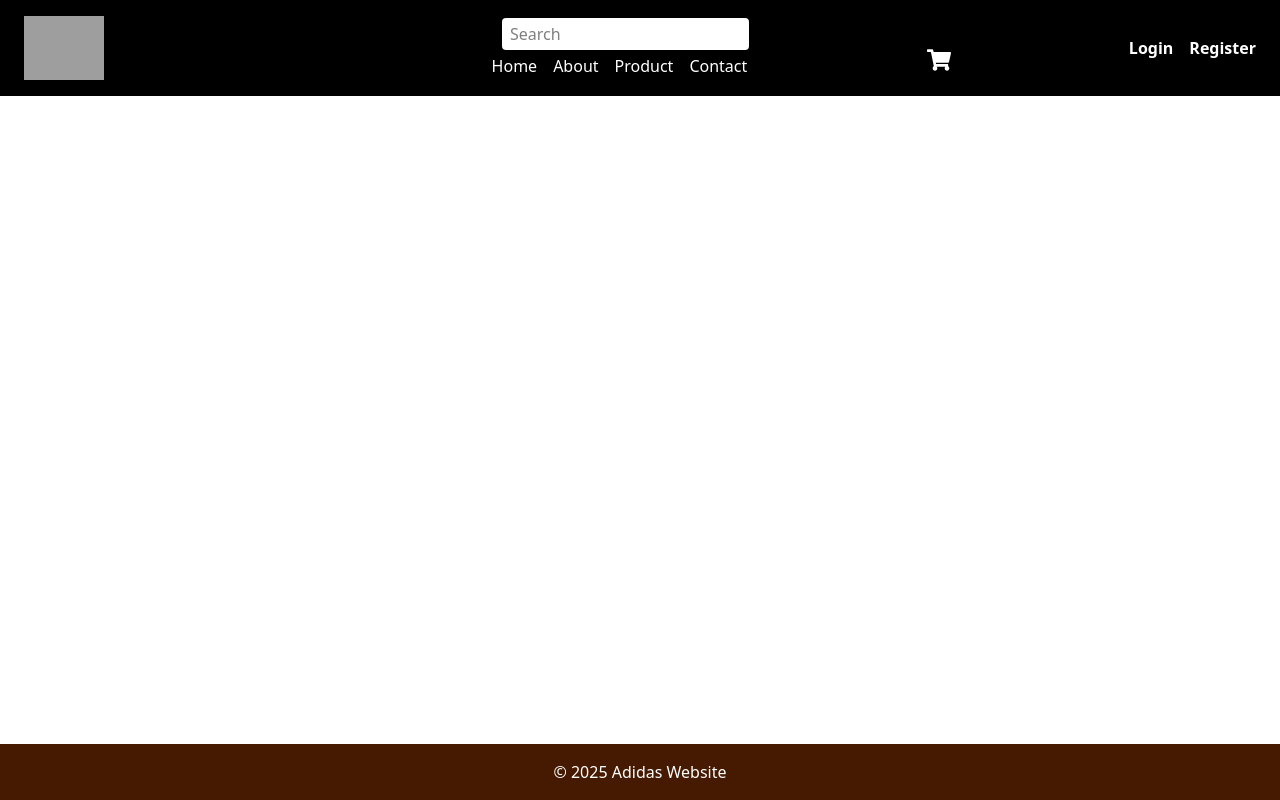
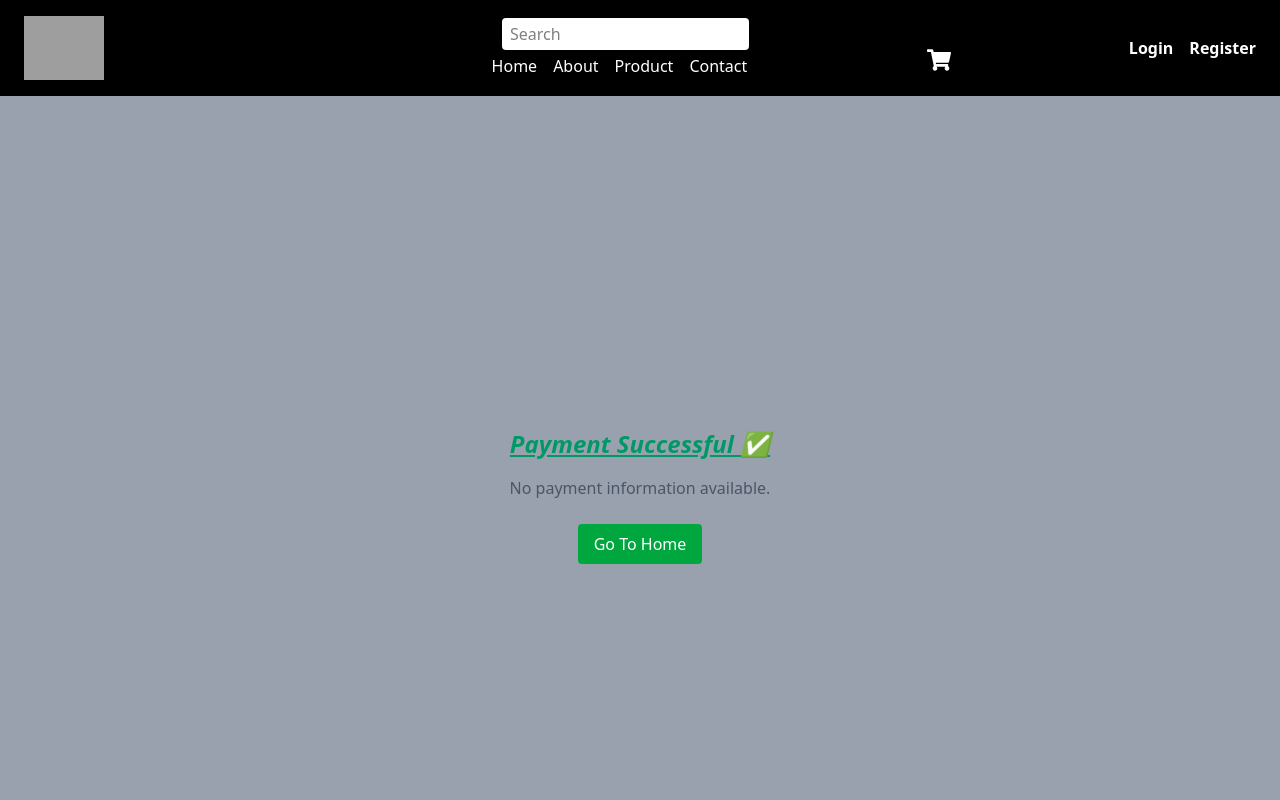
Before and after one commit to ayushad-maker/Ecommerce-website, a React (Vite) app: page /payment-success in a window 1280 px wide. Shown: the top 800 px of the page. Built offline with nearby package versions, Linux system fonts and the light colour scheme; grey boxes are pictures that could not be loaded.

Commit message:
Add Payment Success page and integrate navigation from Cartpage after successful payment

```diff
--- a/src/App.jsx
+++ b/src/App.jsx
@@ -15,6 +15,7 @@ import 'react-toastify/dist/ReactToastify.css';
 import ProtectedRoute from "./components/ProtectedRoute"
 import Profile from "./Pages/Profile"
 import Cartpage from "./Pages/Cartpage"
+import PaymentSucess from "./Pages/PaymentSucess"
 
 
 
@@ -35,6 +36,7 @@ function App() {
             <Route path="/" element={<Login/>}/>
             <Route path="/register" element={<Register/>} />
             <Route path="/cart" element={<Cartpage/>}  />
+            <Route path="/payment-success" element={<PaymentSucess/>}/>
           </Routes>
         </main>
         <Footer />
--- a/src/Pages/Cartpage.jsx
+++ b/src/Pages/Cartpage.jsx
@@ -5,9 +5,11 @@ import { FaPlus, FaMinus, FaTimes } from 'react-icons/fa';
 import axios from "axios";
 import { loadRazorpayScript } from "../utils/loadRazorpay.js";
 import { toast } from 'react-toastify';
+import { useNavigate } from 'react-router-dom';
 
 const Cartpage = () => {
   const { cartItems, removeFromCart, increaseItem, decreaseItem } = useCart();
+  const navigate = useNavigate();
 
   const totalItems = cartItems.reduce((sum, item) => sum + item.quantity, 0);
   const totalPrice = cartItems.reduce((sum, item) => sum + item.price * item.quantity, 0);
@@ -38,16 +40,22 @@ const Cartpage = () => {
         return;
       }
 
+      const itemSummary = cartItems.map(
+        (item)=>`${item.name} x ${item.quantity}`
+      ).join(",")
+
       const options = {
         key,
         amount: data.order.amount,
         currency: "INR",
         name: "Adidas Store",
-        description: "Test Transaction",
+        description:itemSummary,
         image: "https://yourlogo.com/logo.png",
         order_id: data.order.id,
 
         handler: async function (response) {
+
+
           const { razorpay_order_id, razorpay_payment_id, razorpay_signature } = response;
 
           try {
@@ -62,8 +70,16 @@ const Cartpage = () => {
               cartItems,
             });
 
+            console.log("verifyResponse:", verifyResponse.data);
+
             if (verifyResponse.data.success) {
               toast.success("Payment Verified Successfully!");
+              console.log("Payment being passed to success page:", verifyResponse.data.payment);
+              navigate("/payment-success",{
+               state:{
+               paymentData:verifyResponse.data.payment,
+               },
+              });
             } else {
               toast.error("Payment Verification Failed");
             }
@@ -73,6 +89,8 @@ const Cartpage = () => {
           }
         },
 
+
+
         prefill: {
           name: "Ayush Adhikari",
           email: "ayushadhikari080@gmail.com",
@@ -81,6 +99,7 @@ const Cartpage = () => {
 
         notes: {
           address: "Ayush Mart",
+          items:itemSummary,
         },
 
         theme: {
--- /dev/null
+++ b/src/Pages/PaymentSucess.jsx
@@ -0,0 +1,48 @@
+import React from "react";
+import { useLocation,Link } from "react-router-dom"
+
+
+const PaymentSucess = () =>{
+   const location = useLocation();
+   const paymentData = location.state?.paymentData;
+
+   console.log("Location state:", location.state);
+   console.log("paymentData:", paymentData);
+
+    const formatINR = (amount) =>
+    new Intl.NumberFormat("en-IN", {
+      style: "currency",
+      currency: "INR",
+      maximumFractionDigits: 0,
+    }).format(amount);
+
+
+   return(
+    <div className="flex flex-col items-center justify-center min-h-screen p-6 bg-gray-400">
+     <h1 className="text-2xl font-semibold text-emerald-600 italic underline mb-4">Payment Successful ✅</h1>
+     {paymentData?(
+     <div className="bg-white shadow-lg rounded-2xl p-6 max-w-xl space-y-2">
+    <p><strong>Payment ID:</strong> {paymentData.razorpay_payment_id}</p>
+    <p><strong>Order ID:</strong> {paymentData.razorpay_order_id}</p>
+    <p><strong>Amount:</strong> {formatINR(paymentData.amount)}</p>
+    <p><strong>Email:</strong> {paymentData.email}</p>
+    <p><strong>Status:</strong> {paymentData.status}</p>
+    <p><strong>Contact:</strong> {paymentData.contact}</p>
+
+      <p className="text-lg mt-4 font-semibold underline italic text-emerald-500">
+          Thank You For Shopping with us.
+      </p>
+
+     </div>
+     ):(
+     <p className="text-gray-600">No payment information available.</p>
+     )}
+     <Link to="/" className="mt-6 text-white bg-green-600 px-4 py-2 rounded hover:bg-green-800">
+     Go To Home
+     </Link>
+    </div>
+   )
+
+}
+
+export default PaymentSucess;
```
